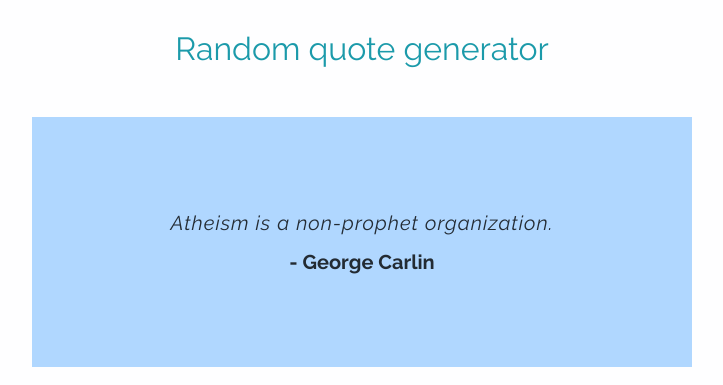
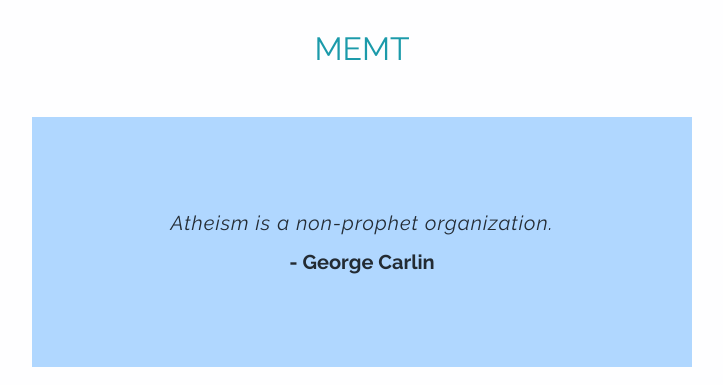
Before and after one commit to CarboneMichele/CarboneMichele.github.io-random-quote-machine, a plain HTML site: page index.html in a window 1280 px wide. Shown: the top 385 px of the page, without its empty margins (278-1001 px from the left). Drawn offline with Linux system fonts and the light colour scheme.

Commit message:
changed title

```diff
--- a/index.html
+++ b/index.html
@@ -13,7 +13,7 @@
 
 <body onload="getInitialText()">
 
-  <h1>Random quote generator</h1>
+  <h1>MEMT</h1>
 
   <div class="flip-container">
     <div id="quoteWrap" class="flipper">
```
